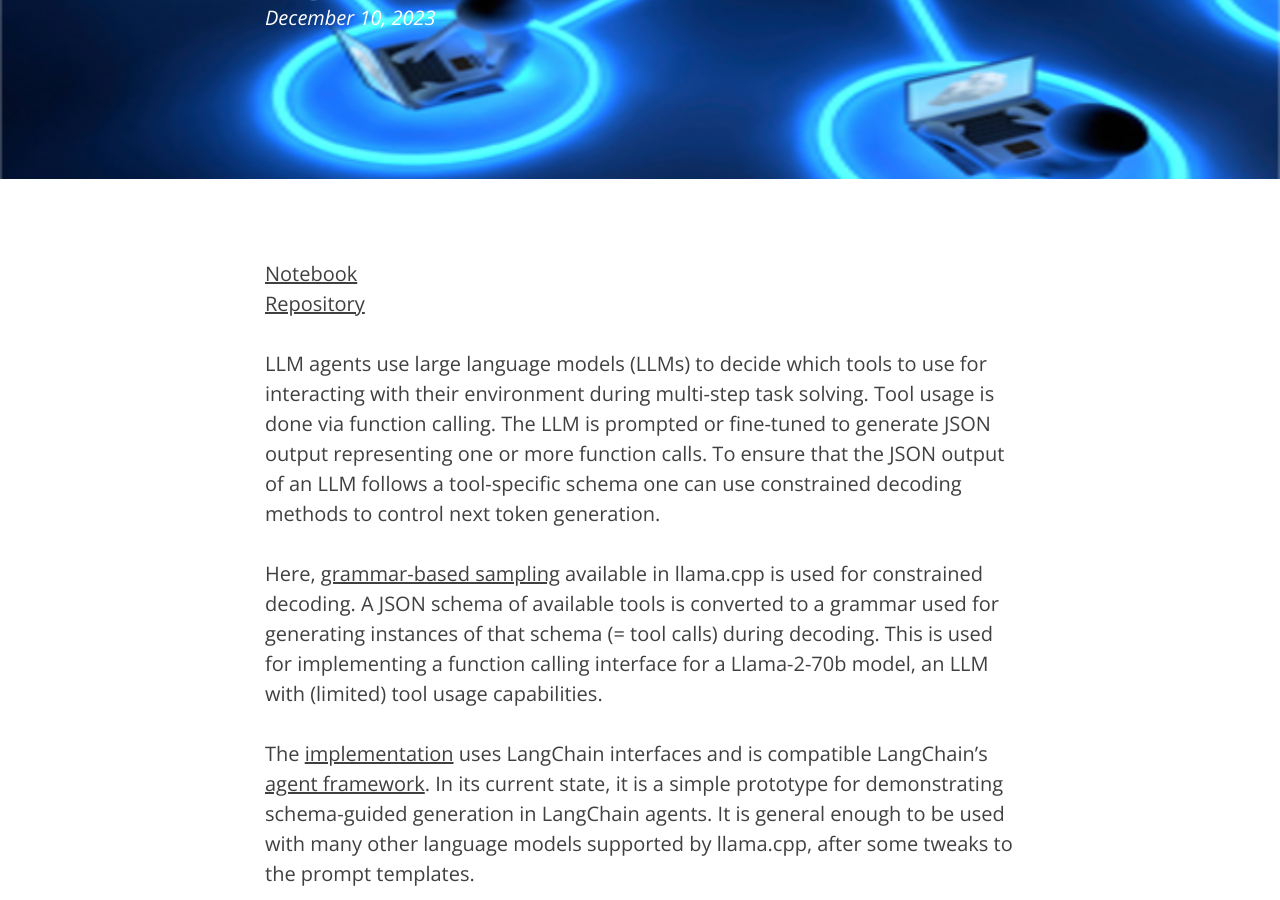
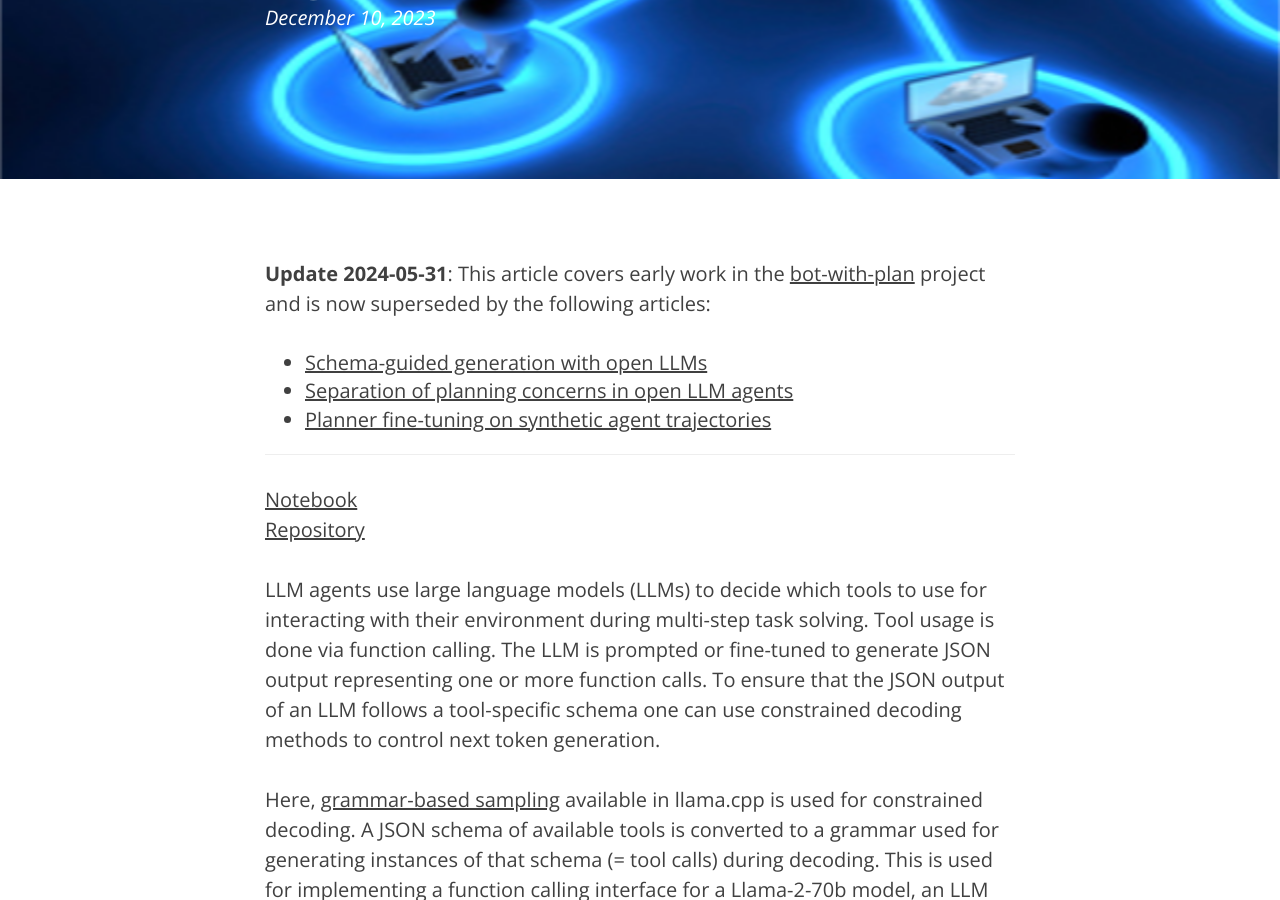
Before and after one commit to krasserm/krasserm.github.io, a Jekyll site: the page built from _posts/2023-12-10-grammar-based-agents.md, in a window 1280 px wide and 900 px high, scrolled down 355 px. Built offline with Jekyll 4.4.1, drawn with Linux system fonts in a browser that asks for light colours; comment, search, counter and statistics services are not loaded.

Commit message:
Include review feedback

````diff
--- a/_posts/2023-12-10-grammar-based-agents.md
+++ b/_posts/2023-12-10-grammar-based-agents.md
@@ -4,6 +4,14 @@ layout: post
 comments: True
 author: "Martin Krasser"
 header-img: "img/distributed.png"
+---
+
+**Update 2024-05-31**: This article covers early work in the [bot-with-plan](https://github.com/krasserm/bot-with-plan) project and is now superseded by the following articles:
+
+- [Schema-guided generation with open LLMs](/2023/12/18/llm-json-mode/)
+- [Separation of planning concerns in open LLM agents](/2024/03/06/modular-agent/)
+- [Planner fine-tuning on synthetic agent trajectories](/2024/05/31/planner-fine-tuning/)
+
 ---
 
 [Notebook](https://github.com/krasserm/bot-with-plan/blob/wip-article-1/example_agent.ipynb)
@@ -83,7 +91,7 @@ The `llm` is a proxy for a 4-bit quantized [Llama-2 70b chat model](https://hugg
 
 ### Tool usage
 
-Here's an example of a request that is decomposed by the agent into multiple steps, using a tool at each step. To increase the probability that the model generates an appropriate tool call at each step i.e. selects the right tool and arguments, an unconstrained thinking phase precedes the constrained tool call generation phase. This enables attention to generated thoughts during the tool call generation phase (details in section [ToolCalling](#ToolCalling)).
+Here's an example of a request that is decomposed by the agent into multiple steps, using a tool at each step. To increase the probability that the model generates an appropriate tool call at each step i.e. selects the right tool and arguments, an unconstrained thinking phase precedes the constrained tool call generation phase. This enables attention to generated thoughts during the tool call generation phase (details in section [ToolCalling](#toolcalling)).
 
 
 ```python
````
Also changed, not shown: _posts/2023-12-18-llm-json-mode.md (+4 -2 lines), _posts/2024-05-31-planner-fine-tuning.md (+1 -1 lines).
